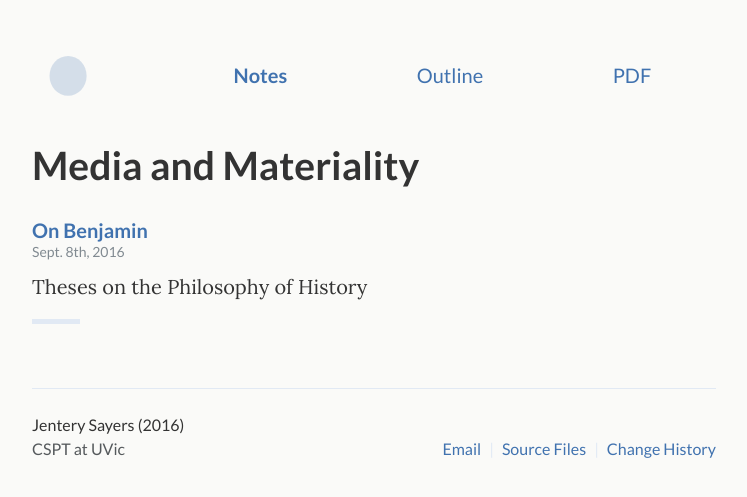
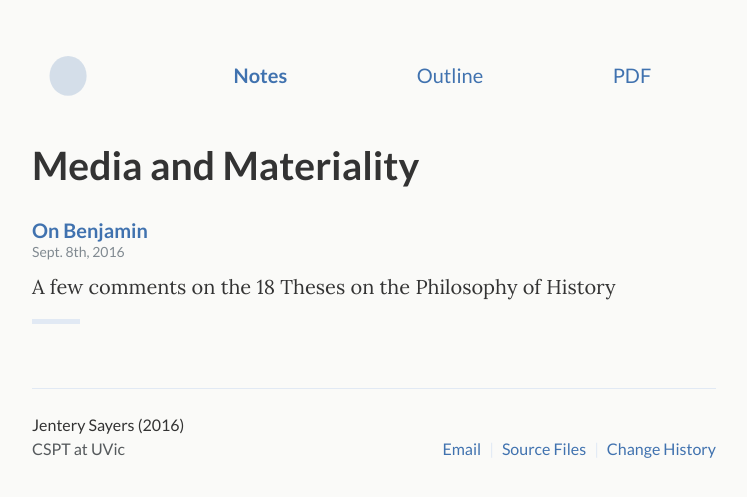
Before and after one commit to jentery/cspt500, a Jekyll site: the page built from notes/index.html, in a window 1280 px wide. Shown: the top 497 px of the page, without its empty margins (266-1013 px from the left). Built offline with Jekyll 4.4.1, drawn with Linux system fonts in a browser that asks for light colours; the list of posts is cut into pages by our own code.

Commit message:
edited the first post description

```diff
--- a/_posts/2016-09-08-first.md
+++ b/_posts/2016-09-08-first.md
@@ -1,6 +1,6 @@
 ---
 title: On Benjamin
-desc: Theses on the Philosophy of History
+desc: A few comments on the 18 Theses on the Philosophy of History
 ---
 
 Content coming soon
```
